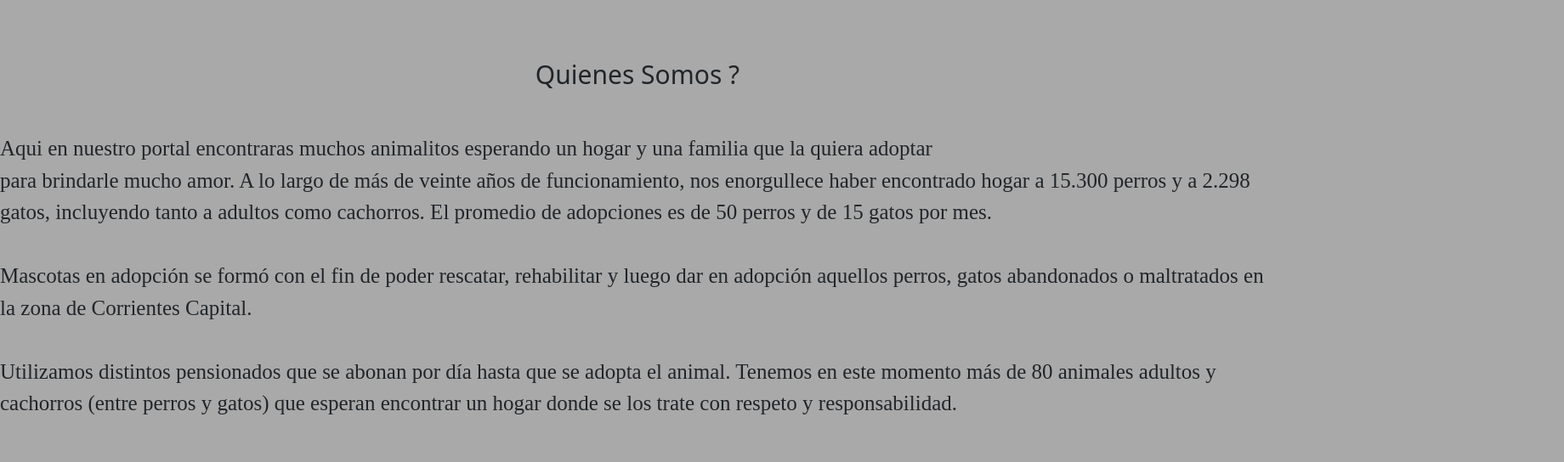
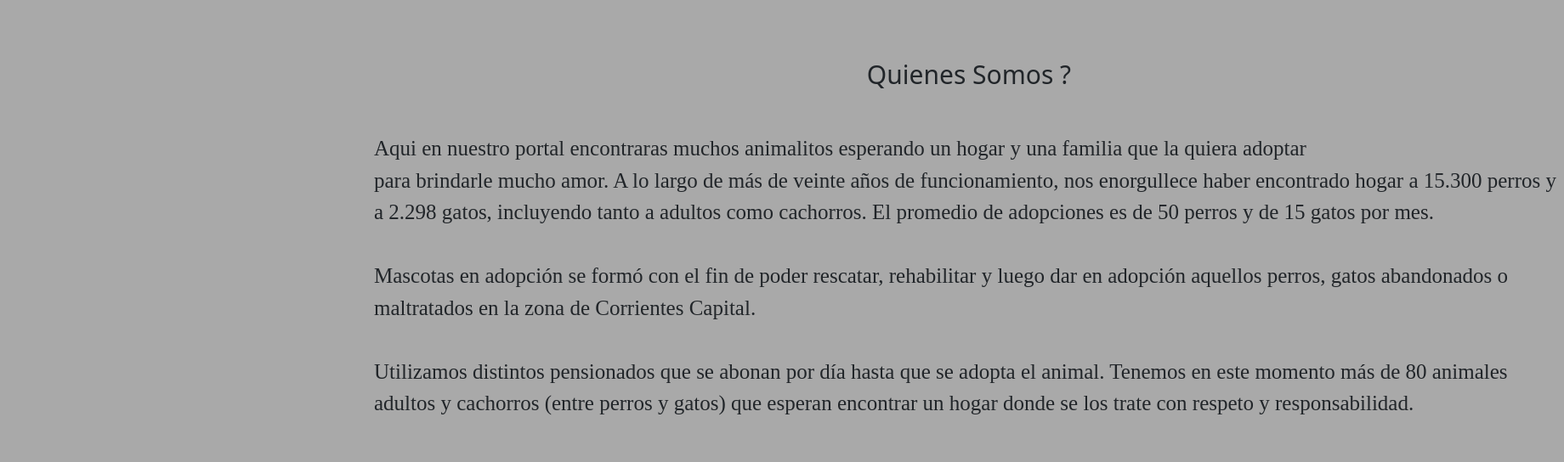
Before and after one commit to EmilianoGDY/mascotas-adopcion, a React (Create React App) app: page / in a window 1280 px wide. Shown: the part 510-1054 px from the top of the page at 85% size, 1840 px wide, since content can reach past the window. Built offline with nearby package versions, Linux system fonts and the light colour scheme; a web font is replaced by a local one.

Commit message:
no se, toque cosas

```diff
--- a/src/App.css
+++ b/src/App.css
@@ -36,7 +36,13 @@
 
 .slider{
     margin-left: 180px;
-    margin-right: 100px;
+    /* margin-right: 100px; */
     min-width: 1100px;
-    max-width: 1300px;
+    max-width: 1700px;
+    width: 1600px;
+    display: flex;
+    flex-direction: column;
+    align-items: center;
+    justify-content: center;
+
 }
--- a/src/hoja-de-estilos/Cabecera.css
+++ b/src/hoja-de-estilos/Cabecera.css
@@ -3,7 +3,7 @@
     background-size:cover;
     height: 500px;
     margin: auto;
-    width: 100%;
+    width: 110%;
     min-width: 1600px;
 }
 
@@ -50,5 +50,25 @@
 }
 
 .informacion{
-    min-width: 1500px;
+    min-width: 1200px;
+    max-width: 1600px;
+    width: 1400px;
+    display: flex;
+    flex-direction: column;
+    align-items: center;
+    justify-content: center;
 }
+
+header{
+    display: flex;
+    flex-direction: column;
+    align-items: center;
+    justify-content: center;
+}
+
+@media screen and (max-width:1400px){
+    .informacion{
+
+        margin-left: 1000px;
+    }
+}
```
Also changed, not shown: src/hoja-de-estilos/Tarjeta.css (line endings or trailing spaces).
